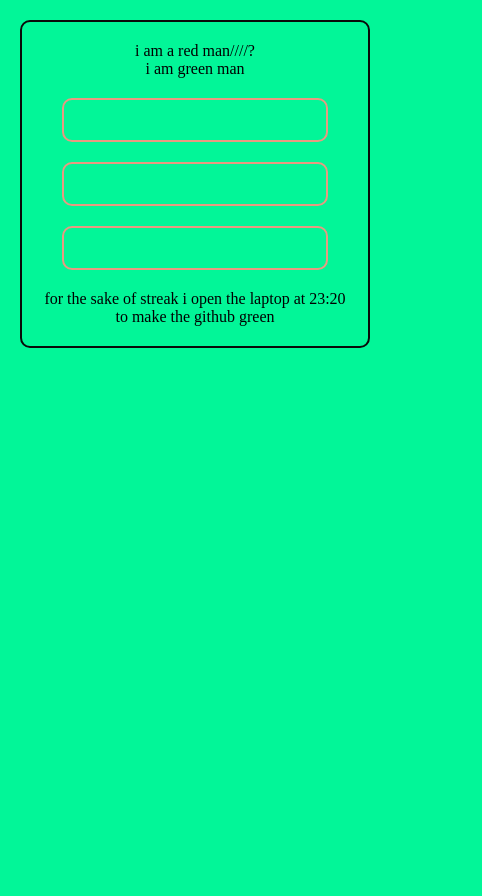
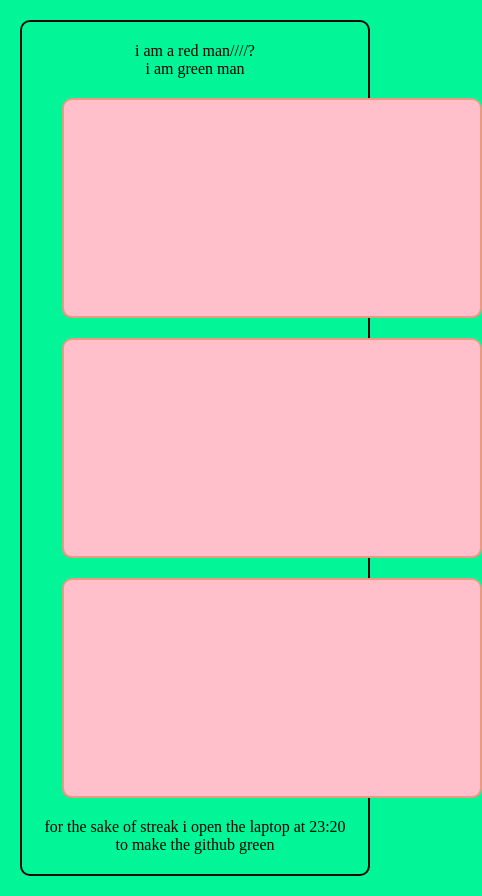
Before and after one commit to UmarGithX/Sigma-web-dev, a plain HTML site: page video 31 media Qurey/index.html in a window 390 px wide. Shown: the whole page, 482 px wide, since content can reach past the window. Before the commit the page ends 844 px from the top, so only its background shows below. Drawn offline with Linux system fonts and the light colour scheme.

Commit message:
Refactor index.html and style.css for video 31; clean up formatting and improve readability.

```diff
--- a/video 31 media Qurey/style.css
+++ b/video 31 media Qurey/style.css
@@ -1,27 +1,40 @@
-        body{
+body {
   background-color: green;
-            border:solid rgb(186, 250, 9) 2px;
+  border: solid rgb(186, 250, 9) 2px;
   border-radius: 20px;
   margin: 40px;
   padding: 20px;
   align-items: center;
   text-align: center;
+  .box {
+    background-color: rgb(211, 17, 49);
+    width: 420px;
+    height: 220px;
+    display: flex;
+    box-sizing: border-box;
   }
-        @media screen and (max-width: 600px){
-            body{
+}
+@media screen and (max-width: 400px) {
+  body {
     background-color: rgb(2, 246, 152);
-                border:solid rgb(10, 10, 10) 2px;
+    border: solid rgb(10, 10, 10) 2px;
     padding: 20px;
     margin: 20px;
     border-radius: 10px;
 
+    .box {
+      background-color: pink;
+      width: 420px;
+      height: 220px;
+      display: flex;
+      flex-direction: column;
+    }
   }
 }
 
-        .box{
+.box {
   border: 2px solid rgb(233, 154, 129);
   padding: 20px;
   margin: 20px;
   border-radius: 10px;
-
 }
```
Also changed, not shown: video 31 media Qurey/index.html (+3 -1 lines). Lines whose indentation alone changed are shown as unchanged.
